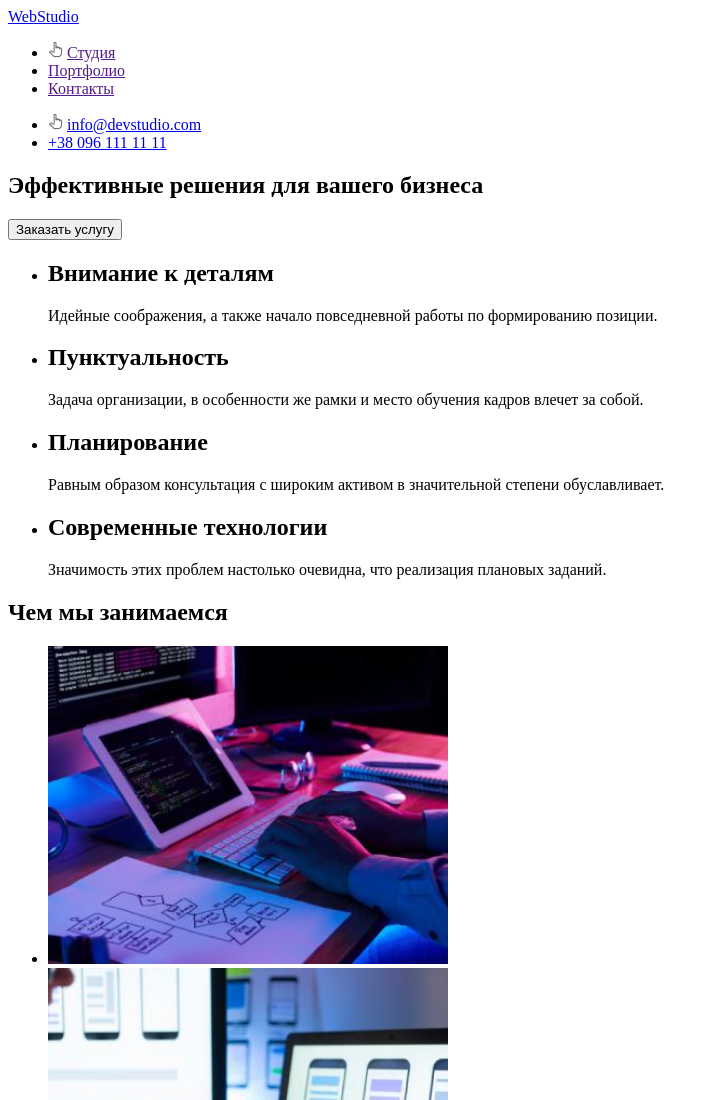
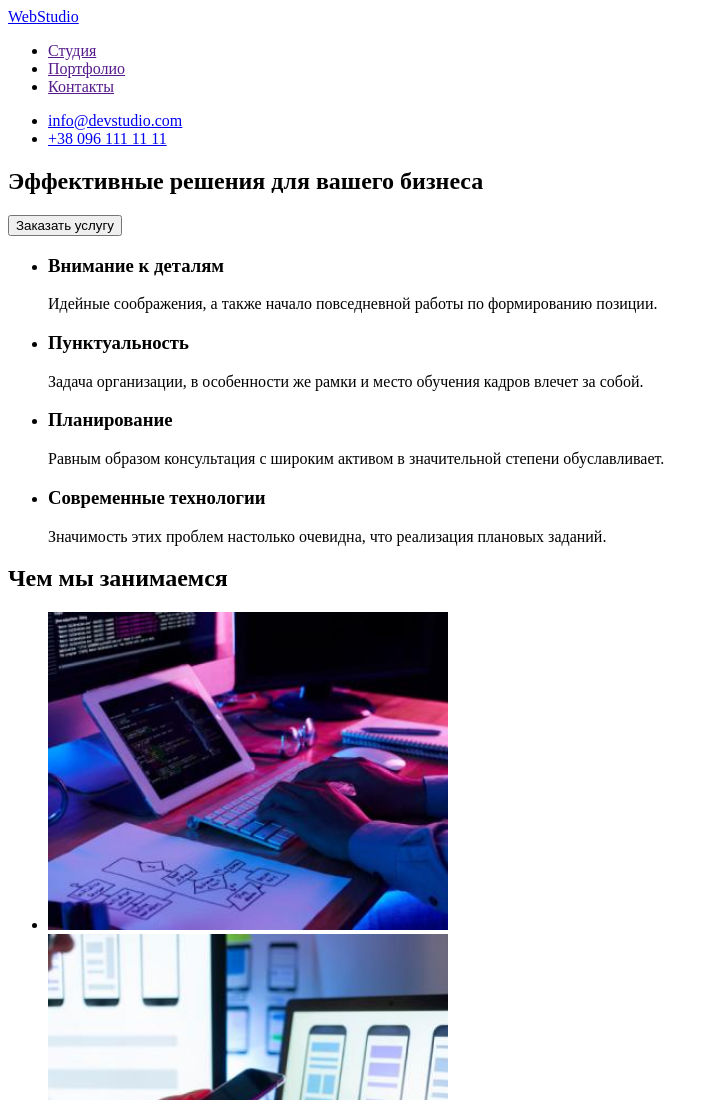
Before and after one commit to StasMulyk/goit-markup-hw-01, a plain HTML site: page index.html in a window 1280 px wide. Shown: the top 1100 px of the page, without its empty margins (0-719 px from the left). Drawn offline with Linux system fonts and the light colour scheme.

Commit message:
Исправление ошибок

```diff
--- a/index.html
+++ b/index.html
@@ -16,7 +16,6 @@
 
             <ul>
                 <li>
-                    <img src="./images/finger1.jpg" width="15" alt="указательный палец 1">
                     <a href="">Студия</a>
                 </li>
                 <li>
@@ -29,7 +28,6 @@
         </nav>
         <ul>
             <li>
-                <img src="./images/finger2.jpg" width="15" alt="указательный палец 2">
                 <a href="mailto:info@devstudio.com">info@devstudio.com</a>
             </li>
             <li>
@@ -37,28 +35,29 @@
             </li>
         </ul>
     </header>
-    <div>
-        <section>
-            <h1>Эффективные решения для вашего бизнеса</h1>
-            <button type="button">Заказать услугу</button>
-        </section>
-    </div>
+
     <main>
+        <div>
+            <section>
+                <h1>Эффективные решения для вашего бизнеса</h1>
+                <button type="button">Заказать услугу</button>
+            </section>
+        </div>
         <ul>
             <li>
-                <h2>Внимание к деталям</h2>
+                <h3>Внимание к деталям</h3>
                 <p>Идейные соображения, а также начало повседневной работы по формированию позиции.</p>
             </li>
             <li>
-                <h2>Пунктуальность</h2>
+                <h3>Пунктуальность</h3>
                 <p>Задача организации, в особенности же рамки и место обучения кадров влечет за собой.</p>
             </li>
             <li>
-                <h2>Планирование</h2>
+                <h3>Планирование</h3>
                 <p>Равным образом консультация с широким активом в значительной степени обуславливает.</p>
             </li>
             <li>
-                <h2>Современные технологии</h2>
+                <h3>Современные технологии</h3>
                 <p>Значимость этих проблем настолько очевидна, что реализация плановых заданий.</p>
             </li>
         </ul>
```
